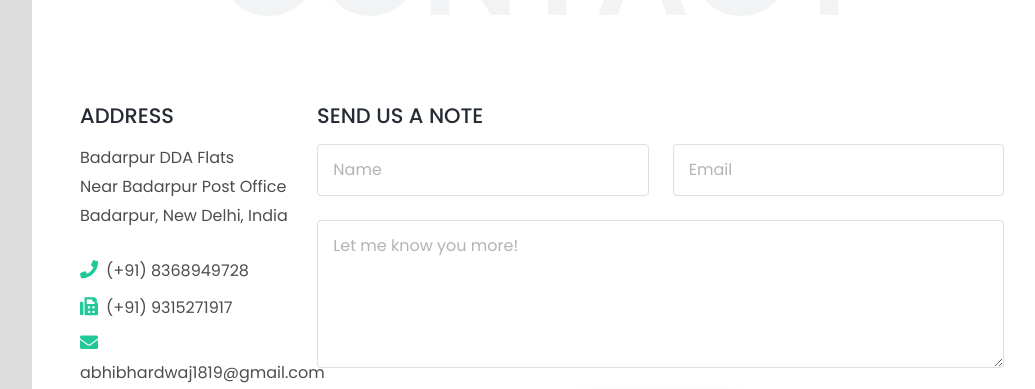
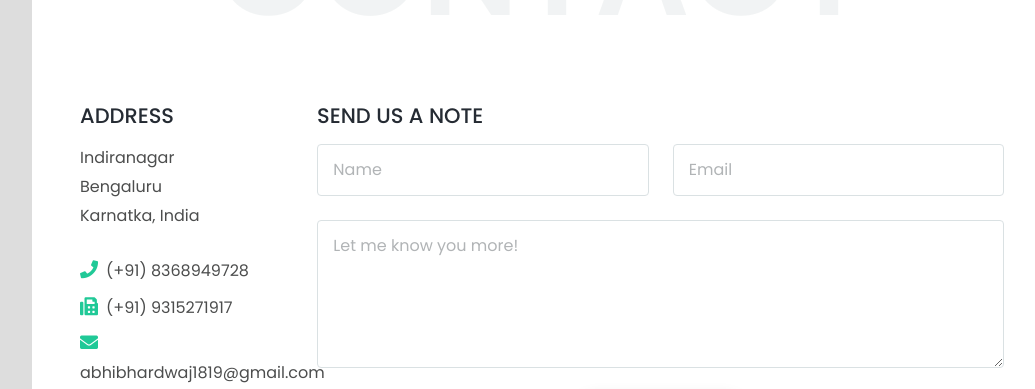
Before and after one commit to abhishekbhardwaj2023/abhishekbhardwaj2023.github.io, a plain HTML site: page index.html in a window 1280 px wide. Shown: the part 7972-8361 px from the top of the page, without its empty margins (228-1263 px from the left). Drawn offline with Linux system fonts and the light colour scheme; a script that the page names is missing.

Commit message:
Update index.html

```diff
--- a/index.html
+++ b/index.html
@@ -534,9 +534,9 @@
         <div class="row gy-5">
           <div class="col-md-4 col-xl-3 order-1 order-md-0 text-center text-md-start">
             <h2 class="mb-3 text-5 text-uppercase">Address</h2>
-            <p class="text-3 mb-4">Badarpur DDA Flats <br>
-              Near Badarpur Post Office<br>
-              Badarpur, New Delhi, India</p>
+            <p class="text-3 mb-4">Indiranagar <br>
+              Bengaluru<br>
+              Karnatka, India</p>
             <p class="text-3 mb-1"><span class="text-primary text-4 me-2"><i class="fas fa-phone"></i></span>(+91) 8368949728</p>
             <p class="text-3 mb-1"><span class="text-primary text-4 me-2"><i class="fas fa-fax"></i></span>(+91) 9315271917</p>
             <p class="text-3 mb-4"><span class="text-primary text-4 me-2"><i class="fas fa-envelope"></i></span>abhibhardwaj1819@gmail.com</p>
```
